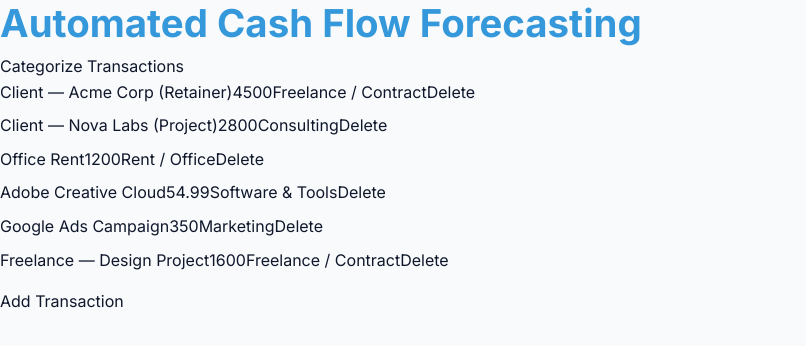
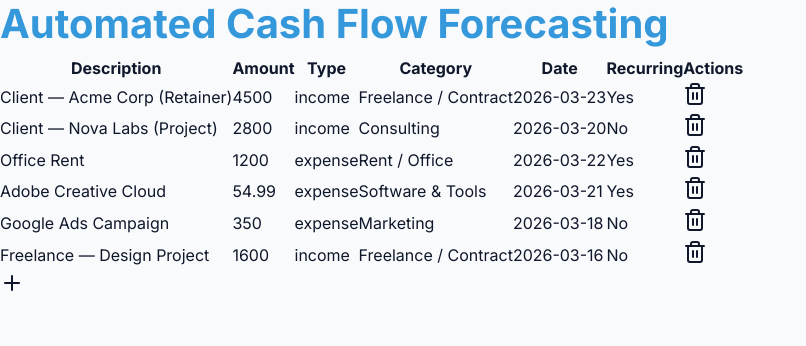
Before and after one commit to kalavathiramarao76-ui/pf-cash-flow-pro, a Next.js app: page /dashboard in a window 1280 px wide. Shown: the top 346 px of the page, without its empty margins (0-806 px from the left). Built offline with nearby package versions, Linux system fonts and the light colour scheme.

Commit message:
improve: auto-upgrade cycle #62
Files: app/dashboard/page.tsx, app/forecasting/page.tsx, app/globals.css

```diff
--- a/app/dashboard/page.tsx
+++ b/app/dashboard/page.tsx
@@ -105,11 +105,13 @@ const mlModel = {
 function categorizeTransaction(transaction: Transaction): string {
   const keywords = mlModel[transaction.type];
   for (const category in keywords) {
-    if (keywords[category].some(keyword => transaction.description.toLowerCase().includes(keyword.toLowerCase()))) {
-      return category;
+    for (const keyword of keywords[category]) {
+      if (transaction.description.toLowerCase().includes(keyword.toLowerCase())) {
+        return category;
+      }
     }
   }
-  return transaction.type === "income" ? "Other Income" : "Other Expense";
+  return transaction.type === "income" ? CATEGORIES_INCOME[0] : CATEGORIES_EXPENSE[0];
 }
 
 function App() {
@@ -126,32 +128,50 @@ function App() {
   }, [transactions]);
 
   const handleAddTransaction = (transaction: Transaction) => {
-    setTransactions([...transactions, transaction]);
+    const categorizedTransaction = { ...transaction, category: categorizeTransaction(transaction) };
+    setTransactions([...transactions, categorizedTransaction]);
   };
 
-  const handleDeleteTransaction = (id: string) => {
-    setTransactions(transactions.filter(transaction => transaction.id !== id));
-  };
-
-  const handleCategorizeTransactions = () => {
-    setTransactions(transactions.map(transaction => ({ ...transaction, category: categorizeTransaction(transaction) })));
+  const handleRemoveTransaction = (id: string) => {
+    setTransactions(transactions.filter((transaction) => transaction.id !== id));
   };
 
   return (
     <div>
       <h1>Automated Cash Flow Forecasting</h1>
-      <button onClick={handleCategorizeTransactions}>Categorize Transactions</button>
-      <ul>
-        {transactions.map(transaction => (
-          <li key={transaction.id}>
-            <span>{transaction.description}</span>
-            <span>{transaction.amount}</span>
-            <span>{transaction.category}</span>
-            <button onClick={() => handleDeleteTransaction(transaction.id)}>Delete</button>
-          </li>
-        ))}
-      </ul>
-      <button onClick={() => handleAddTransaction({ id: Math.random().toString(), description: "New Transaction", amount: 0, type: "income", category: "", date: new Date().toISOString().split("T")[0], recurring: false })}>Add Transaction</button>
+      <table>
+        <thead>
+          <tr>
+            <th>Description</th>
+            <th>Amount</th>
+            <th>Type</th>
+            <th>Category</th>
+            <th>Date</th>
+            <th>Recurring</th>
+            <th>Actions</th>
+          </tr>
+        </thead>
+        <tbody>
+          {transactions.map((transaction) => (
+            <tr key={transaction.id}>
+              <td>{transaction.description}</td>
+              <td>{transaction.amount}</td>
+              <td>{transaction.type}</td>
+              <td>{transaction.category}</td>
+              <td>{transaction.date}</td>
+              <td>{transaction.recurring ? "Yes" : "No"}</td>
+              <td>
+                <button onClick={() => handleRemoveTransaction(transaction.id)}>
+                  <Trash2 />
+                </button>
+              </td>
+            </tr>
+          ))}
+        </tbody>
+      </table>
+      <button onClick={() => handleAddTransaction({ id: Math.random().toString(), description: "New Transaction", amount: 0, type: "income", category: "", date: new Date().toISOString().split("T")[0], recurring: false })}>
+        <Plus />
+      </button>
     </div>
   );
 }
--- a/app/forecasting/page.tsx
+++ b/app/forecasting/page.tsx
@@ -108,25 +108,69 @@ export default function ForecastingPage() {
     setSelectedMonth(month);
   };
 
-  const handleDateRangeChange = (start: number, end: number) => {
-    setDateRange({ start, end });
+  const handleResetDrillDown = () => {
+    setSelectedMonth(null);
   };
-
-  const filteredForecastData = useMemo(() => {
-    if (selectedMonth !== null) {
-      return forecastData.filter((data) => data.month === selectedMonth);
-    } else if (dateRange.start !== 1 || dateRange.end !== 6) {
-      return forecastData.filter((data) => data.month >= dateRange.start && data.month <= dateRange.end);
-    } else {
-      return forecastData;
-    }
-  }, [forecastData, selectedMonth, dateRange]);
 
   return (
     <div>
       <h1>Automated Cash Flow Forecasting</h1>
-      <ResponsiveContainer width="100%" height={400}>
-        <LineChart data={filteredForecastData}>
+      <div>
+        <label>Current Balance:</label>
+        <input type="number" value={currentBalance} onChange={(e) => setCurrentBalance(e.target.value)} />
+      </div>
+      <div>
+        <label>Horizon:</label>
+        <select value={horizon} onChange={(e) => setHorizon(parseInt(e.target.value) as 3 | 6 | 12)}>
+          <option value="3">3 months</option>
+          <option value="6">6 months</option>
+          <option value="12">12 months</option>
+        </select>
+      </div>
+      <div>
+        <label>Safety Threshold:</label>
+        <input type="number" value={safetyThreshold} onChange={(e) => setSafetyThreshold(e.target.value)} />
+      </div>
+      <div>
+        <h2>Recurring Items:</h2>
+        <ul>
+          {recurringItems.map((item) => (
+            <li key={item.id}>
+              {item.label} ({item.type}) - {item.amount} ({item.frequency})
+            </li>
+          ))}
+        </ul>
+        {showAddForm ? (
+          <div>
+            <label>Label:</label>
+            <input type="text" value={newItem.label} onChange={(e) => setNewItem({ ...newItem, label: e.target.value })} />
+            <br />
+            <label>Amount:</label>
+            <input type="number" value={newItem.amount} onChange={(e) => setNewItem({ ...newItem, amount: e.target.value })} />
+            <br />
+            <label>Type:</label>
+            <select value={newItem.type} onChange={(e) => setNewItem({ ...newItem, type: e.target.value as "income" | "expense" })}>
+              <option value="income">Income</option>
+              <option value="expense">Expense</option>
+            </select>
+            <br />
+            <label>Frequency:</label>
+            <select value={newItem.frequency} onChange={(e) => setNewItem({ ...newItem, frequency: e.target.value as RecurringItem["frequency"] })}>
+              <option value="monthly">Monthly</option>
+              <option value="quarterly">Quarterly</option>
+              <option value="yearly">Yearly</option>
+            </select>
+            <br />
+            <button onClick={() => setRecurringItems([...recurringItems, { ...newItem, id: Math.random().toString(36).substr(2, 9) }])}>Add</button>
+          </div>
+        ) : (
+          <button onClick={() => setShowAddForm(true)}>Add Recurring Item</button>
+        )}
+      </div>
+      <div>
+        <h2>Forecast:</h2>
+        <ResponsiveContainer width="100%" height={300}>
+          <LineChart data={forecastData}>
             <CartesianGrid strokeDasharray="3 3" />
             <XAxis dataKey="month" />
             <YAxis />
@@ -134,25 +178,21 @@ export default function ForecastingPage() {
             <Legend />
             <Line type="monotone" dataKey="balance" stroke="#8884d8" activeDot={{ r: 8 }} />
             <Line type="monotone" dataKey="income" stroke="#82ca9d" />
-          <Line type="monotone" dataKey="expenses" stroke="#ff0000" />
+            <Line type="monotone" dataKey="expenses" stroke="#f44336" />
           </LineChart>
         </ResponsiveContainer>
+        {selectedMonth !== null && (
           <div>
-        <button onClick={() => handleDrillDown(1)}>Drill Down to Month 1</button>
-        <button onClick={() => handleDrillDown(2)}>Drill Down to Month 2</button>
-        <button onClick={() => handleDrillDown(3)}>Drill Down to Month 3</button>
-        <button onClick={() => handleDateRangeChange(1, 3)}>Date Range: 1-3</button>
-        <button onClick={() => handleDateRangeChange(4, 6)}>Date Range: 4-6</button>
+            <h3>Drill Down: Month {selectedMonth}</h3>
+            <p>Balance: {forecastData[selectedMonth - 1].balance}</p>
+            <p>Income: {forecastData[selectedMonth - 1].income}</p>
+            <p>Expenses: {forecastData[selectedMonth - 1].expenses}</p>
+            <button onClick={handleResetDrillDown}>Back to Forecast</button>
           </div>
-      <div>
-        {filteredForecastData.map((data) => (
-          <div key={data.month}>
-            <h2>Month {data.month}</h2>
-            <p>Balance: {data.balance}</p>
-            <p>Income: {data.income}</p>
-            <p>Expenses: {data.expenses}</p>
-          </div>
-        ))}
+        )}
+        <button onClick={(e) => handleDrillDown(parseInt(e.currentTarget.value))} value={1}>Drill Down Month 1</button>
+        <button onClick={(e) => handleDrillDown(parseInt(e.currentTarget.value))} value={2}>Drill Down Month 2</button>
+        <button onClick={(e) => handleDrillDown(parseInt(e.currentTarget.value))} value={3}>Drill Down Month 3</button>
       </div>
     </div>
   );
--- a/app/globals.css
+++ b/app/globals.css
@@ -196,65 +196,28 @@ a:hover {
   }
 
   .container {
-    grid-template-columns: repeat(2, 1fr);
-    gap: 10px;
+    grid-template-columns: repeat(1, 1fr);
     padding: 10px;
   }
 }
 
-@media (min-width: 481px) and (max-width: 768px) {
-  body {
-    font-size: 15px;
-  }
-
-  h1,
-  h2,
-  h3,
-  h4,
-  h5,
-  h6 {
-    font-size: calc(1rem + 1.5vw);
-  }
-
+@media (max-width: 768px) {
   .container {
-    grid-template-columns: repeat(4, 1fr);
-    gap: 15px;
+    grid-template-columns: repeat(6, 1fr);
     padding: 15px;
   }
 }
 
-@media (min-width: 769px) and (max-width: 1024px) {
-  body {
-    font-size: 16px;
-  }
-
-  h1,
-  h2,
-  h3,
-  h4,
-  h5,
-  h6 {
-    font-size: calc(1rem + 1.75vw);
-  }
-
+@media (max-width: 1024px) {
   .container {
     grid-template-columns: repeat(8, 1fr);
-    gap: 18px;
     padding: 18px;
   }
 }
 
-@media (min-width: 1025px) {
-  body {
-    font-size: 16px;
-  }
-
-  h1,
-  h2,
-  h3,
-  h4,
-  h5,
-  h6 {
-    font-size: calc(1rem + 1.75vw);
+@media (prefers-reduced-motion: reduce) {
+  * {
+    animation: none;
+    transition: none;
   }
 }
```
Lines whose indentation alone changed are shown as unchanged.
